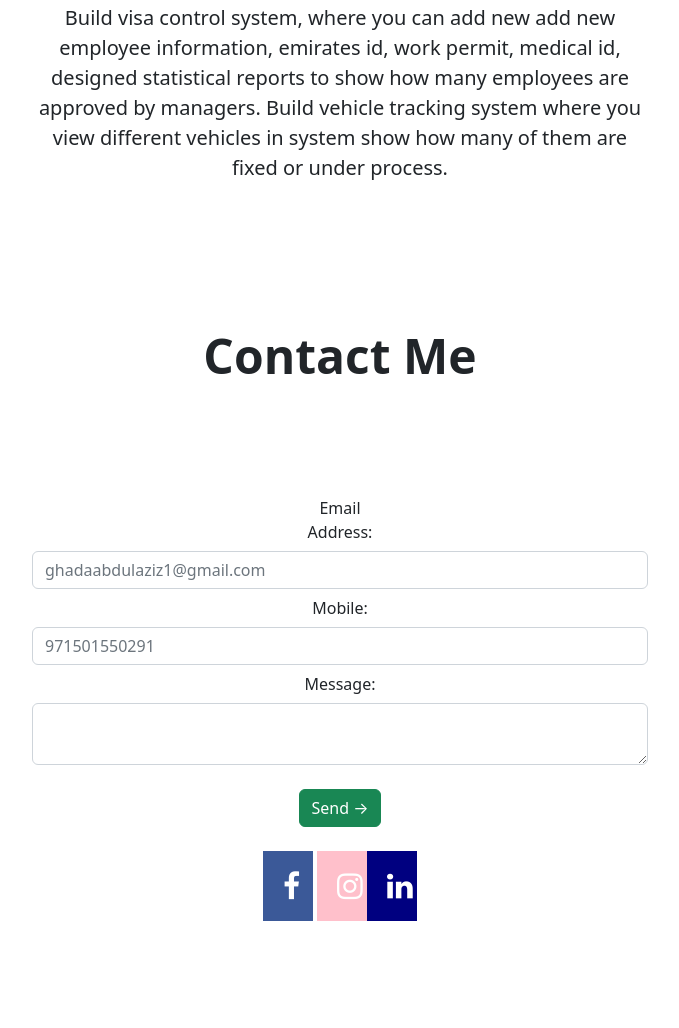
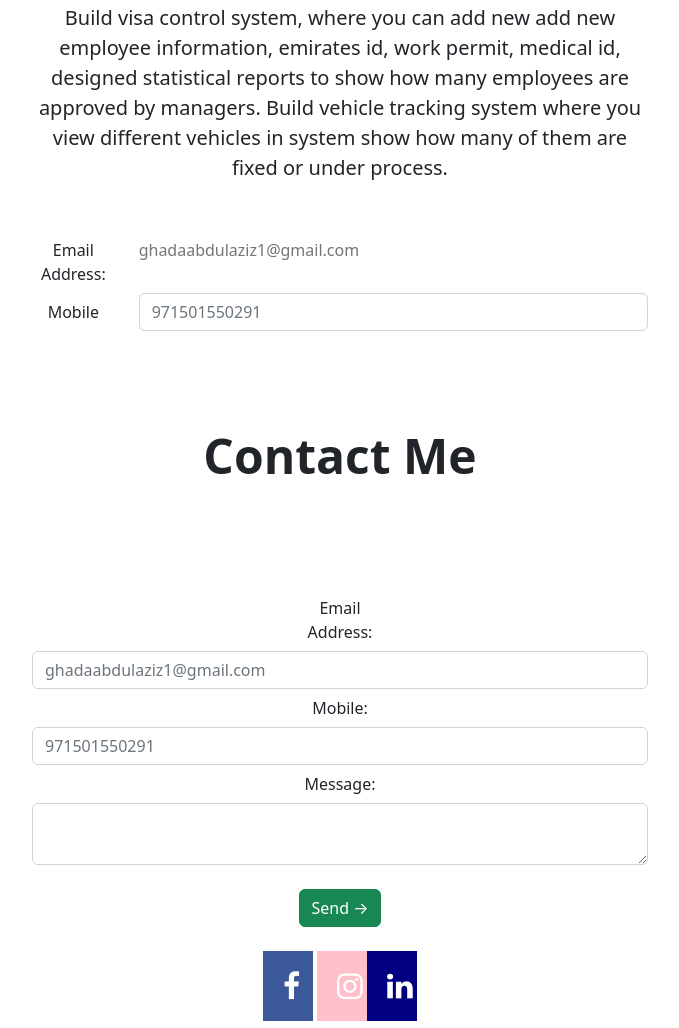
Before and after one commit to ghada1234/landing-page, a plain HTML site: page index.html in a window 1280 px wide. Shown: the part 740-1768 px from the top of the page, without its empty margins (300-979 px from the left). Drawn offline with nearby package versions, Linux system fonts and the light colour scheme.

Commit message:
Update index.html

```diff
--- a/index.html
+++ b/index.html
@@ -93,7 +93,20 @@
           <br/>
 
           </div>
-
+<form>
+  <div class="form-group row">
+    <label for="staticEmail" class="col-sm-2 col-form-label">Email Address:</label>
+    <div class="col-sm-10">
+      <input type="text"  class="form-control-plaintext" id="email" name="email" placeholder="ghadaabdulaziz1@gmail.com" required>
+    </div>
+  </div>
+  <div class="form-group row">
+    <label for="inputPassword" class="col-sm-2 col-form-label">Mobile</label>
+    <div class="col-sm-10">
+      <input type="password" class="form-control" id="inputPassword" placeholder="971501550291" required>
+    </div>
+  </div>
+</form>
           <div class="px-4 py-5 my-5" id="contact">
             <h1 class="display-5 fw-bold">Contact Me</h2>
 
```
